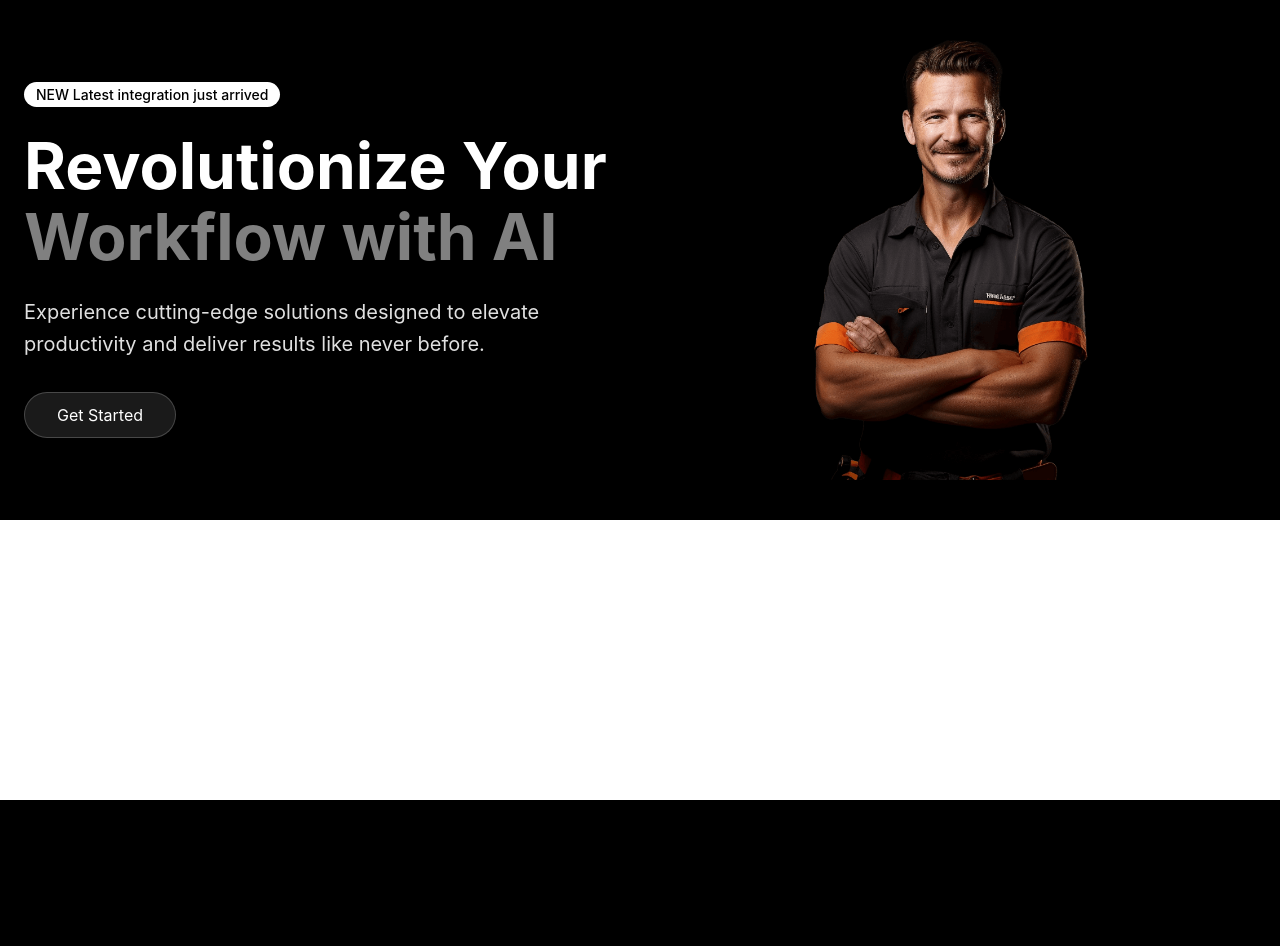
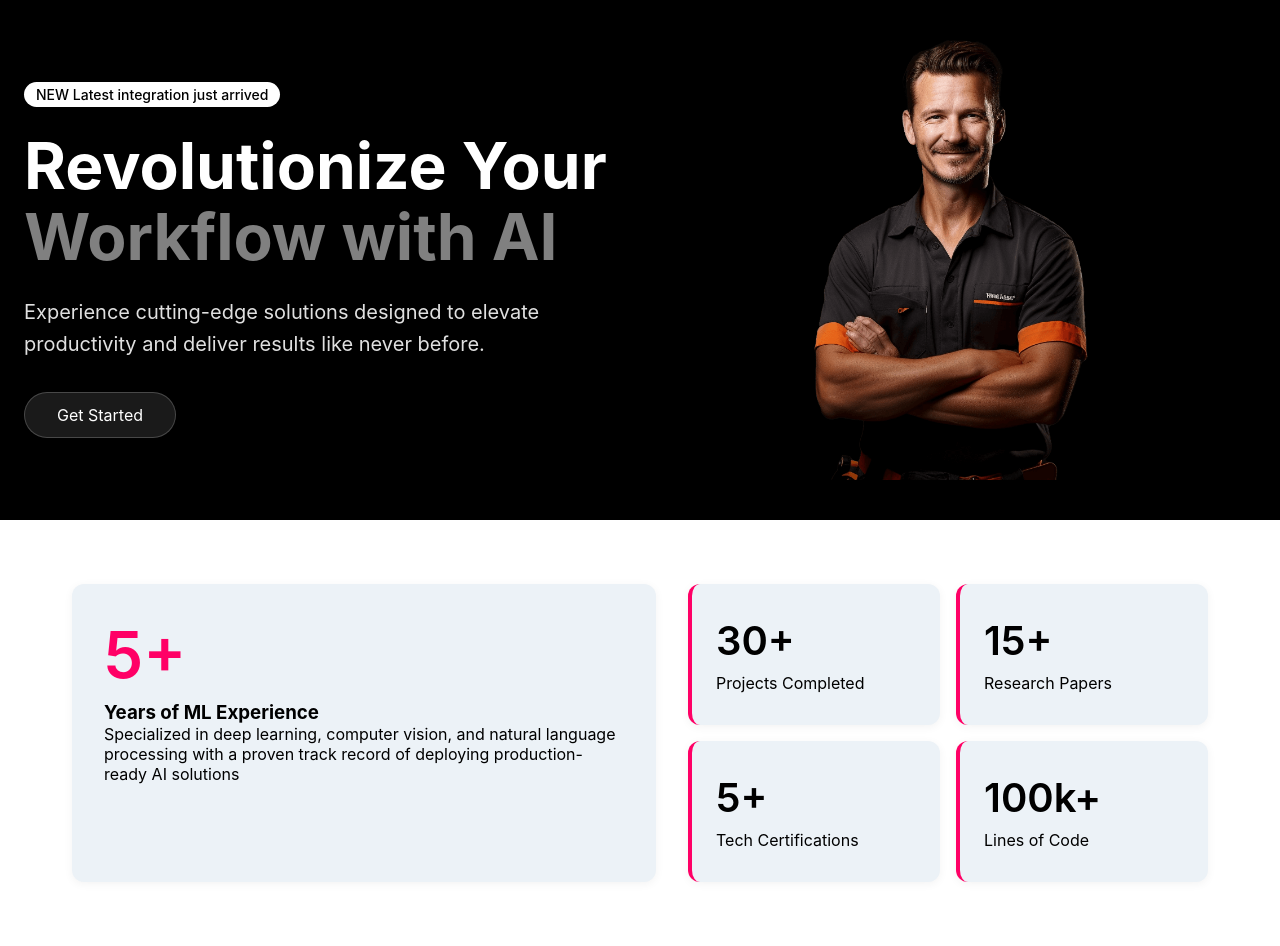
Before and after one commit to akilthangavel1/portfolio, a Django app: page / in a window 1280 px wide. Before the commit the page ends 800 px from the top, so only its background shows below. Run offline with Django 5.2, Linux system fonts and the light colour scheme.

Commit message:
Third commit

```diff
--- a/static/styles.css
+++ b/static/styles.css
@@ -172,3 +172,51 @@ h1 span {
         padding: 0.5rem 1.5rem;
     }
 }
+
+.stats-section {
+    padding: 4rem 2rem;
+    display: flex;
+    gap: 2rem;
+    max-width: 1200px;
+    margin: 0 auto;
+}
+
+.stat-card {
+    background: #ecf2f7;
+    padding: 2rem;
+    border-radius: 12px;
+    box-shadow: 0 2px 10px rgba(0, 0, 0, 0.05);
+}
+
+.stat-card.large {
+    flex: 1;
+}
+
+.stat-card h2 {
+    font-size: 2.5rem;
+    margin-bottom: 0.5rem;
+    font-weight: 600;
+}
+
+.stat-card.large .highlight {
+    color: #ff0066;
+    font-size: 4rem;
+    font-weight: 600;
+}
+
+.stats-grid {
+    display: grid;
+    grid-template-columns: repeat(2, 1fr);
+    gap: 1rem;
+    flex: 1;
+}
+@media (max-width: 768px) {
+    .stats-section {
+        flex-direction: column;
+    }
+}
+
+.border-left {
+    border-left: 4px solid #ff0066;
+    padding-left: 1.5rem;
+}
--- a/templates/profilebase/index.html
+++ b/templates/profilebase/index.html
@@ -16,5 +16,30 @@
             <a href="#" class="cta-button">Get Started</a>
         </div>
     </section>
+    <section class="stats-section">
+        <div class="stat-card large">
+            <h2><span class="highlight">5+</span></h2>
+            <h3>Years of ML Experience</h3>
+            <p>Specialized in deep learning, computer vision, and natural language processing with a proven track record of deploying production-ready AI solutions</p>
+        </div>
+        <div class="stats-grid">
+            <div class="stat-card border-left">
+                <h2>30+</h2>
+                <p>Projects Completed</p>
+            </div>
+            <div class="stat-card border-left">
+                <h2>15+</h2>
+                <p>Research Papers</p>
+            </div>
+            <div class="stat-card border-left">
+                <h2>5+</h2>
+                <p>Tech Certifications</p>
+            </div>
+            <div class="stat-card border-left">
+                <h2>100k+</h2>
+                <p>Lines of Code</p>
+            </div>
+        </div>
+    </section>
 </body>
 </html>
```
